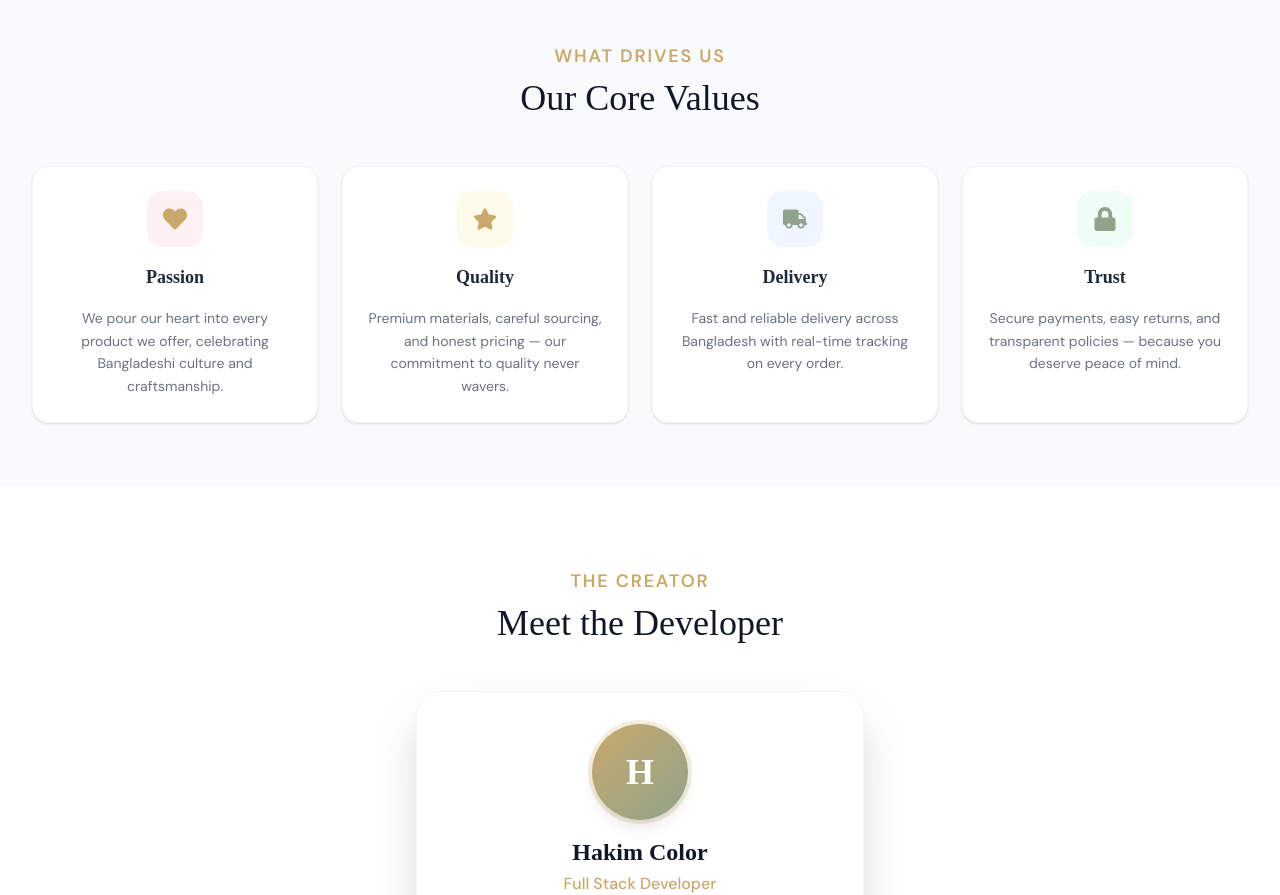
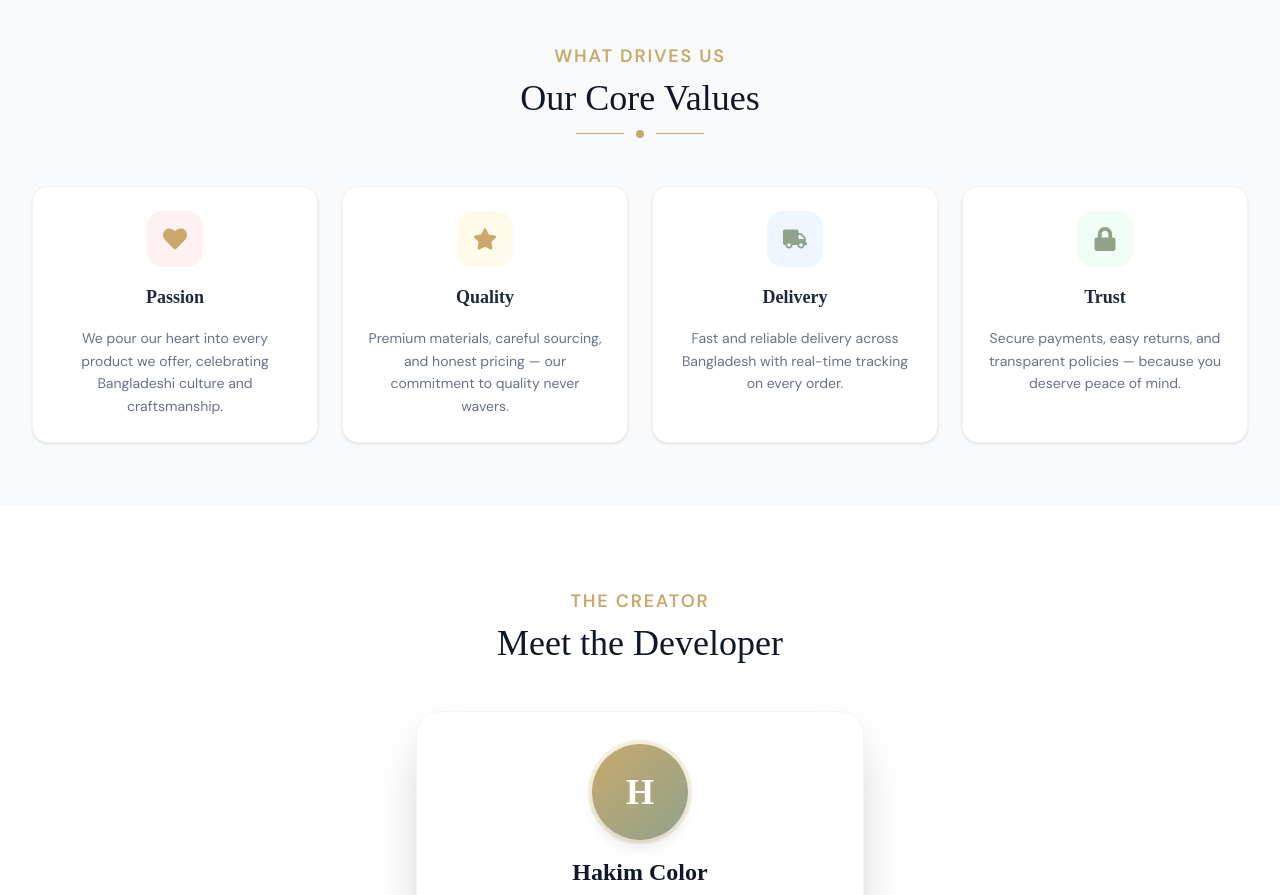
Before and after one commit to hakimcolor/Fashion-Store-Using-Local-Storage-, a React (Vite) app: page /about in a window 1280 px wide. Shown: the part 1180-2075 px from the top of the page. Built offline with nearby package versions, Linux system fonts and the light colour scheme; a web font is replaced by a local one.

Commit message:
feat: add gold divider line under values section title

```diff
--- a/src/pages/About.jsx
+++ b/src/pages/About.jsx
@@ -183,6 +183,11 @@ const About = () => {
             <h2 className="arbutus-slab text-4xl text-gray-900 dark:text-white">
               {tr('about_values_title', lang)}
             </h2>
+            <div className="flex items-center justify-center gap-3 mt-3">
+              <span className="h-px w-12 bg-[#C8A96B]" />
+              <span className="w-2 h-2 rounded-full bg-[#C8A96B]" />
+              <span className="h-px w-12 bg-[#C8A96B]" />
+            </div>
           </div>
           <div className="grid grid-cols-1 sm:grid-cols-2 lg:grid-cols-4 gap-6">
             {values.map((v, i) => (
```
